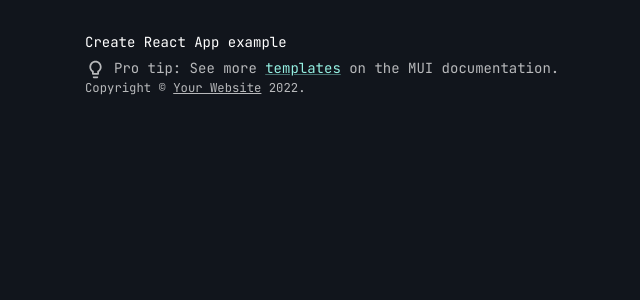
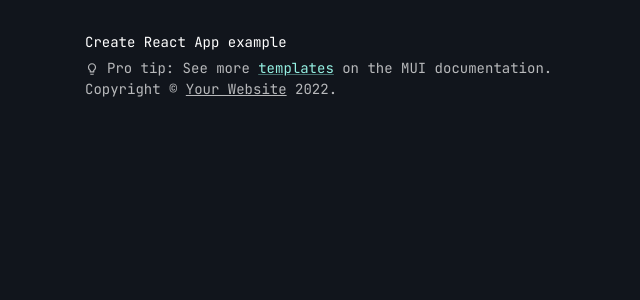
Before and after one commit to alicenet/alice-mui-provider, a React (Create React App) app: page / in a window 1280 px wide. Shown: the top 300 px of the page, without its empty margins (279-919 px from the left). Built offline with nearby package versions, Linux system fonts and the light colour scheme.

Commit message:
Revert "From body to html"
This reverts commit bee9a5f9238aaf4e33f11a8c844046a8bfbf2870.

```diff
--- a/src/style/theme.js
+++ b/src/style/theme.js
@@ -62,6 +62,7 @@
         }
     },
     typography: {
+        fontSize: "14px",
         fontFamily: 'JetBrains Mono',
         button: {
             fontSize: '1.15rem',
@@ -91,8 +92,8 @@
         },
         MuiCssBaseline: {
             styleOverrides: {
-                html: {
-                    fontSize: "14px",
+                body: {
+                    fontSize: '14px',
                     "&::-webkit-scrollbar, & *::-webkit-scrollbar": {
                         "-webkit-appearance": "none",
                         width: 10,
```
